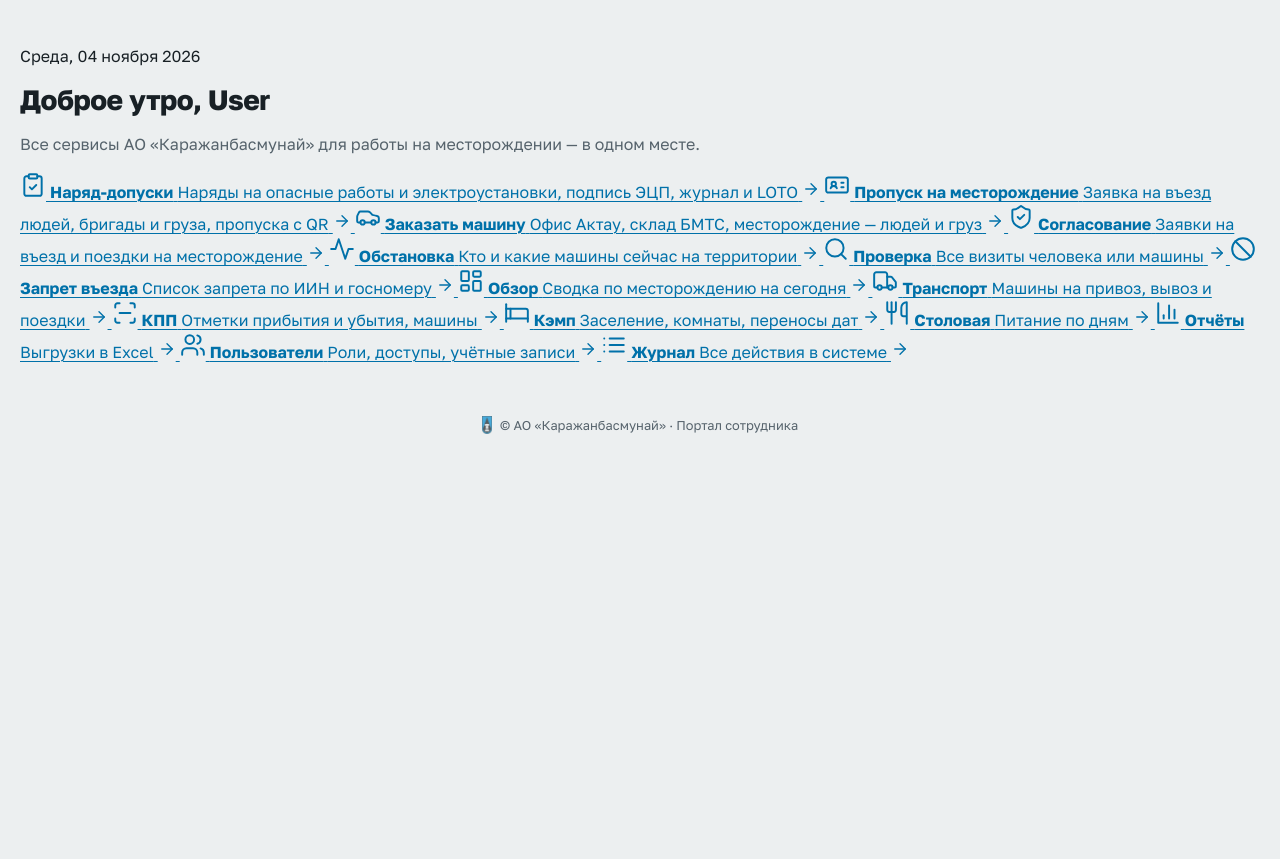
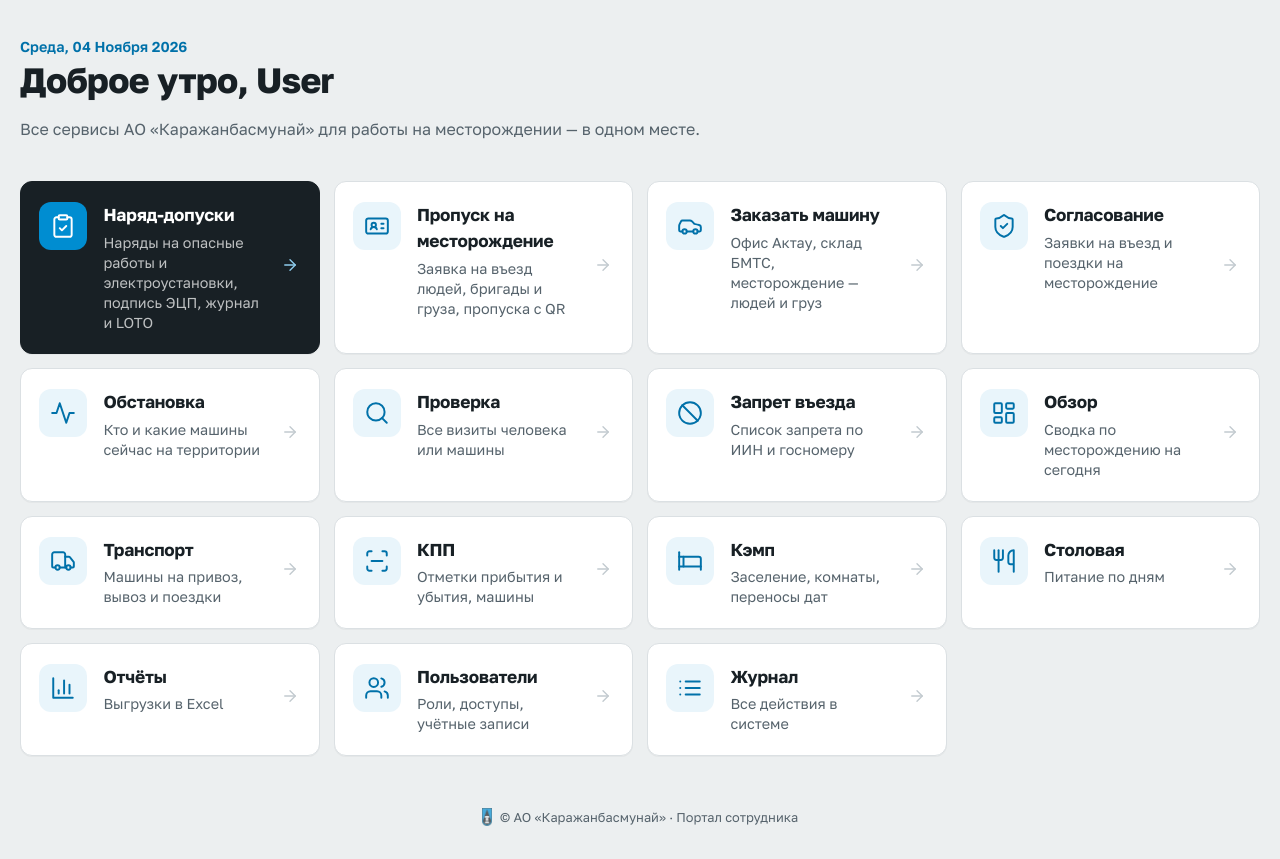
Before and after one commit to nurdauletotegenov123-commits/kbm-arrivals, a Django app: page / in a window 1280 px wide. Shown: the part 93-952 px from the top of the page. Before the commit the page ends 527 px from the top, so only its background shows below. Run offline with Django 5.2, Linux system fonts and the light colour scheme; the visitor is signed in with stand-in values (Sample User, id 1); data that the repository does not hold is empty.

Commit message:
Вернуть стили главной портала, потерянные при переносе формы «Заказать машину»
Co-Authored-By: Claude Opus 5.5 <noreply@anthropic.com>

```diff
--- a/static/css/app.css
+++ b/static/css/app.css
@@ -791,3 +791,36 @@ details.card > summary::-webkit-details-marker { display: none; }
   .rb-bar { flex-direction: column; align-items: stretch; gap: .5rem; padding: .6rem .9rem calc(.6rem + env(safe-area-inset-bottom)); }
   .rb-submit { width: 100%; }
 }
+
+/* --------------------------------------------------------------------------
+   Портал: главная с плитками разделов
+   -------------------------------------------------------------------------- */
+.portal-hero { padding: .5rem 0 1.5rem; }
+.portal-hero h1 { font-size: clamp(1.6rem, 3.2vw, 2.2rem); margin: .2rem 0 .35rem; letter-spacing: -.02em; }
+.portal-date { margin: 0; color: var(--brand); font-weight: 600; font-size: .9rem; text-transform: capitalize; }
+.portal-grid { display: grid; gap: 14px; grid-template-columns: repeat(auto-fill, minmax(290px, 1fr)); }
+.portal-tile {
+  position: relative; display: flex; gap: 1rem; align-items: flex-start; padding: 1.25rem 1.25rem 1.25rem 1.15rem;
+  background: var(--surface); border: 1px solid var(--line); border-radius: var(--radius); color: var(--text);
+  text-decoration: none; box-shadow: var(--shadow); transition: border-color var(--ease), box-shadow var(--ease), transform var(--ease);
+}
+.portal-tile:hover { border-color: var(--kbm-blue); box-shadow: var(--shadow-lg); transform: translateY(-1px); }
+.portal-tile:focus-visible { outline: none; box-shadow: var(--focus); }
+.portal-icon {
+  flex: none; width: 48px; height: 48px; border-radius: 12px; display: grid; place-items: center;
+  background: var(--blue-bg); color: var(--brand);
+}
+.portal-tile.accent { background: var(--kbm-black); border-color: var(--kbm-black); color: #fff; }
+.portal-tile.accent .portal-icon { background: var(--kbm-blue); color: #fff; }
+.portal-tile.accent .portal-body > span { color: rgba(255,255,255,.72); }
+.portal-tile.accent .portal-go { color: #8fcdee; }
+.portal-body { display: grid; gap: .3rem; min-width: 0; }
+.portal-body b { font-size: 1.08rem; font-weight: 700; letter-spacing: -.01em; }
+.portal-body > span { color: var(--muted); font-size: .9rem; line-height: 1.4; }
+.portal-badge {
+  justify-self: start; margin-top: .35rem; font-style: normal; font-size: .8rem; font-weight: 700;
+  padding: .2rem .55rem; border-radius: 999px; background: var(--red); color: #fff;
+}
+.portal-go { margin-left: auto; align-self: center; color: var(--line-strong); transition: transform var(--ease), color var(--ease); }
+.portal-tile:hover .portal-go { transform: translateX(3px); color: var(--kbm-blue); }
+@media (max-width: 560px) { .portal-grid { grid-template-columns: 1fr; } .portal-tile { padding: 1rem; } }
```
